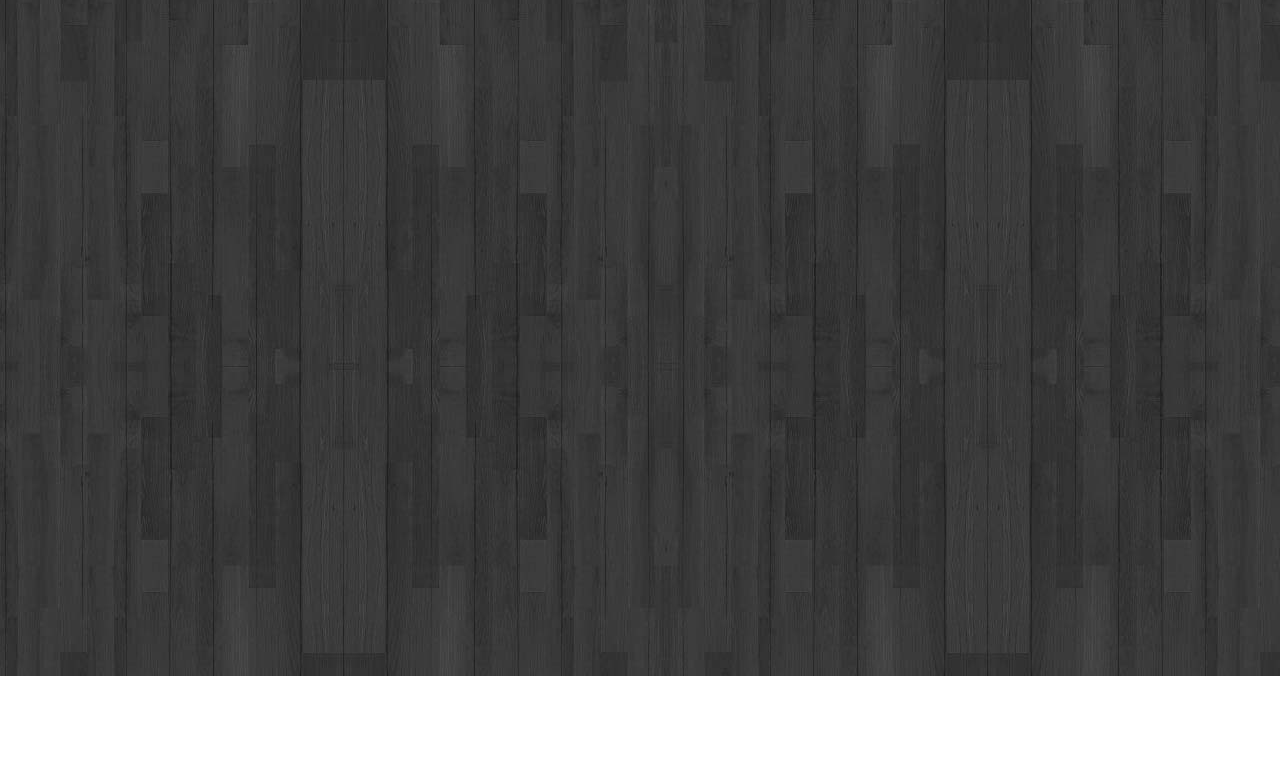
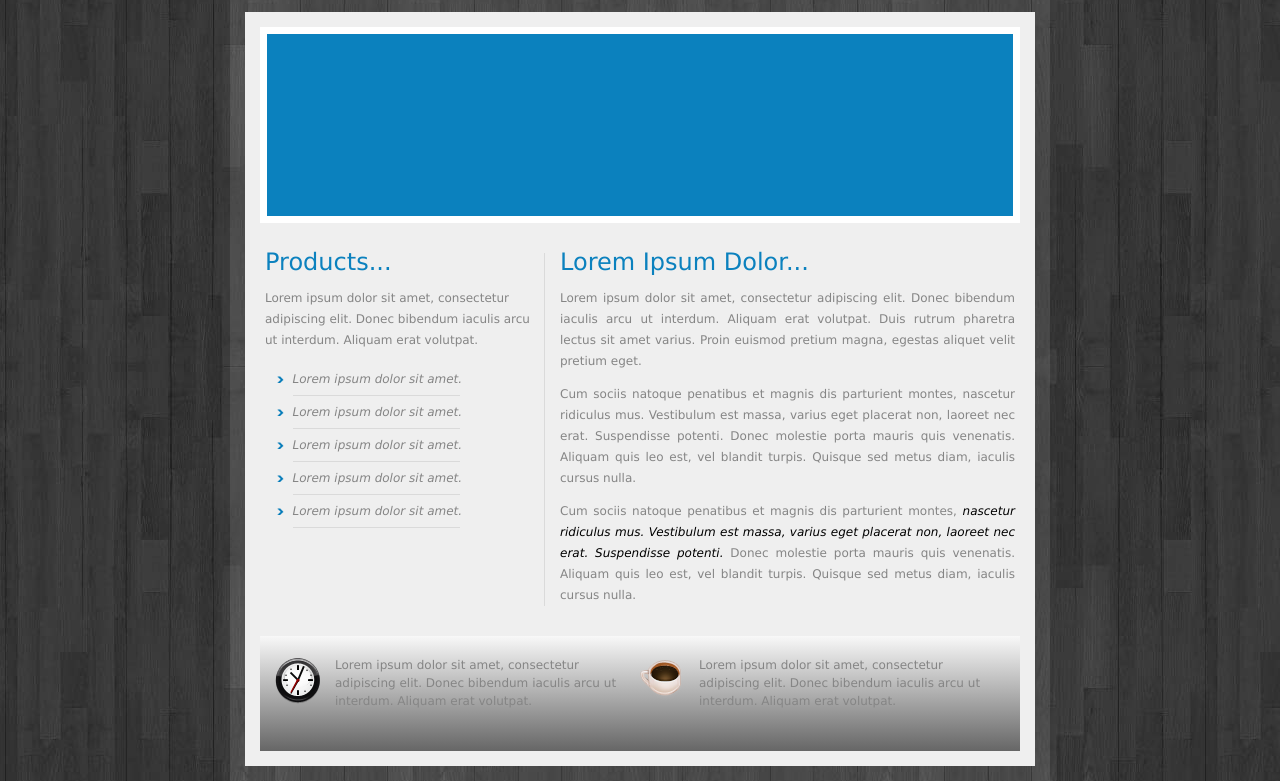
Before and after one commit to aleksandr-onopriyenko/simple-template, a website: page index.html in a window 1280 px wide. Shown: the part 124-905 px from the top of the page. Before the commit the page ends 800 px from the top, so only its background shows below. Drawn offline with Linux system fonts and the light colour scheme.

Commit message:
add main block

```diff
--- a/assets/scss/_bottom-sidebar.scss
+++ b/assets/scss/_bottom-sidebar.scss
@@ -0,0 +1,20 @@
+@use "pressets" as *;
+
+.bottom-sidebar {
+  width: 100%;
+  min-height: 115px;
+  padding: 20px 15px;
+  background-color: #fff;
+  background-image: linear-gradient(to bottom, #f8f8f8 0%, #666666 100%);
+  background-position: 100% 100%;
+
+  display: flex;
+  align-items: flex-start;
+
+  &__item {
+    display: flex;
+    align-items: center;
+    flex-basis: 50%;
+    gap: 15px;
+  }
+}
--- a/assets/scss/_common.scss
+++ b/assets/scss/_common.scss
@@ -28,6 +28,12 @@ body {
   background-position: 50% 0;
 }
 
+.title {
+  font-size: 2rem;
+  font-weight: 400;
+  color: $accent-color;
+}
+
 .wrapper {
   display: flex;
   flex-direction: column;
@@ -36,6 +42,4 @@ body {
   min-height: 100vh;
   margin: 0 auto;
   padding: 0 $gap;
-
-  gap: $gap;
 }
--- a/assets/scss/_header.scss
+++ b/assets/scss/_header.scss
@@ -7,7 +7,7 @@
   justify-content: space-between;
 
   width: 100%;
-  max-height: 120px;
+  max-height: 121px;
   padding: 34px 0;
 
   gap: $gap;
--- /dev/null
+++ b/assets/scss/_main-content.scss
@@ -0,0 +1,65 @@
+@use "pressets" as *;
+
+.main-content {
+  width: 100%;
+  display: flex;
+  justify-content: space-between;
+
+  .title {
+    margin-bottom: 17px;
+  }
+
+  p {
+    line-height: 1.75em;
+    &:not(:last-child) {
+      margin-bottom: 12px;
+    }
+  }
+
+  &__left {
+    max-width: 285px;
+    padding: 0 10px 0 5px;
+    border-right: 1px solid rgba($base-color, 0.2);
+
+    ul {
+      display: flex;
+      flex-direction: column;
+      gap: 15px;
+      padding: 7px 0 10px 19px;
+
+      font-style: italic;
+
+      li {
+        width: fit-content;
+        padding-left: 8.5px;
+
+        position: relative;
+        &::marker {
+          content: url(../img/main-list-arrow.png);
+        }
+
+        &::before {
+          content: "";
+          display: block;
+          width: 94%;
+          height: 1px;
+
+          background: rgba($base-color, 0.2);
+
+          position: absolute;
+          bottom: -8px;
+        }
+      }
+    }
+  }
+
+  &__right {
+    padding: 0 5px 0 10px;
+    max-width: calc(100% - 290px);
+    text-align: justify;
+
+    i {
+      color: #000;
+    }
+  }
+}
--- a/assets/scss/_main.scss
+++ b/assets/scss/_main.scss
@@ -2,5 +2,24 @@
 
 .main {
   width: 100%;
-  height: 80vh;
+
+  border: $gap solid rgba($light-color, 0.1);
+
+  &__wrapper {
+    width: 100%;
+    height: 100%;
+    padding: $gap;
+    background-color: $light-color;
+
+    display: flex;
+    flex-direction: column;
+    gap: $gap * 2;
+  }
+
+  &__carousel {
+    border: 7px solid #fff;
+    width: 100%;
+    min-height: 196px;
+    background-color: $accent-color;
+  }
 }
--- a/assets/scss/style.scss
+++ b/assets/scss/style.scss
@@ -6,6 +6,6 @@
 @use "menu";
 @use "main";
 @use "carousel";
-@use "left-sidebar";
+@use "main-content";
 @use "bottom-sidebar";
 @use "footer";
--- a/index.html
+++ b/index.html
@@ -35,7 +35,69 @@
     </header>
 
     <main class="main">
+      <div class="main__wrapper">
+        <div class="main__carousel carousel"></div>
+        <section class="main-content">
+          <div class="main-content__left">
+            <h2 class="title">Products...</h2>
+            <div class="main-content__left-content">
+              <p>
+                Lorem ipsum dolor sit amet, consectetur adipiscing elit. Donec bibendum iaculis arcu ut interdum.
+                Aliquam erat volutpat.
+              </p>
 
+              <ul>
+                <li>Lorem ipsum dolor sit amet.</li>
+                <li>Lorem ipsum dolor sit amet.</li>
+                <li>Lorem ipsum dolor sit amet.</li>
+                <li>Lorem ipsum dolor sit amet.</li>
+                <li>Lorem ipsum dolor sit amet.</li>
+              </ul>
+            </div>
+          </div>
+          <div class="main-content__right">
+            <h2 class="title">Lorem Ipsum Dolor...</h2>
+            <p>
+              Lorem ipsum dolor sit amet, consectetur adipiscing elit. Donec bibendum iaculis arcu ut interdum. Aliquam
+              erat volutpat. Duis rutrum pharetra lectus sit amet varius. Proin euismod pretium magna, egestas aliquet
+              velit pretium eget.
+            </p>
+            <p>
+              Cum sociis natoque penatibus et magnis dis parturient montes, nascetur ridiculus mus. Vestibulum est
+              massa, varius eget placerat non, laoreet nec erat. Suspendisse potenti. Donec molestie porta mauris quis
+              venenatis. Aliquam quis leo est, vel blandit turpis. Quisque sed metus diam, iaculis cursus nulla.
+            </p>
+            <p>
+              Cum sociis natoque penatibus et magnis dis parturient montes, <i>nascetur ridiculus mus. Vestibulum est
+                massa, varius eget placerat non, laoreet nec erat. Suspendisse potenti.</i> Donec molestie porta
+              mauris
+              quis
+              venenatis. Aliquam quis leo est, vel blandit turpis. Quisque sed metus diam, iaculis cursus nulla.
+            </p>
+
+          </div>
+        </section>
+        <div class="main__bottom-sidebar bottom-sidebar">
+          <div class="bottom-sidebar__item">
+            <div class="botom-sidebar__image">
+              <img src="assets/img/clock-icon.png" alt="clock icon">
+            </div>
+            <div class="bottom-sidebar__text">
+              Lorem ipsum dolor sit amet, consectetur adipiscing elit. Donec bibendum iaculis arcu ut interdum. Aliquam
+              erat volutpat.
+            </div>
+          </div>
+          <div class="bottom-sidebar__item">
+            <div class="botom-sidebar__image">
+              <img src="assets/img/coffee-icon.png" alt="coffe icon">
+            </div>
+            <div class="bottom-sidebar__text">
+              Lorem ipsum dolor sit amet, consectetur adipiscing elit. Donec bibendum iaculis arcu ut interdum. Aliquam
+              erat volutpat.
+            </div>
+          </div>
+        </div>
+      </div>
     </main>
 
     <footer class="footer"></footer>
```
Also changed, not shown: assets/scss/pressets/_mixins.scss (+4 -4 lines), assets/css/style.css, assets/scss/_left-sidebar.scss (deleted).
